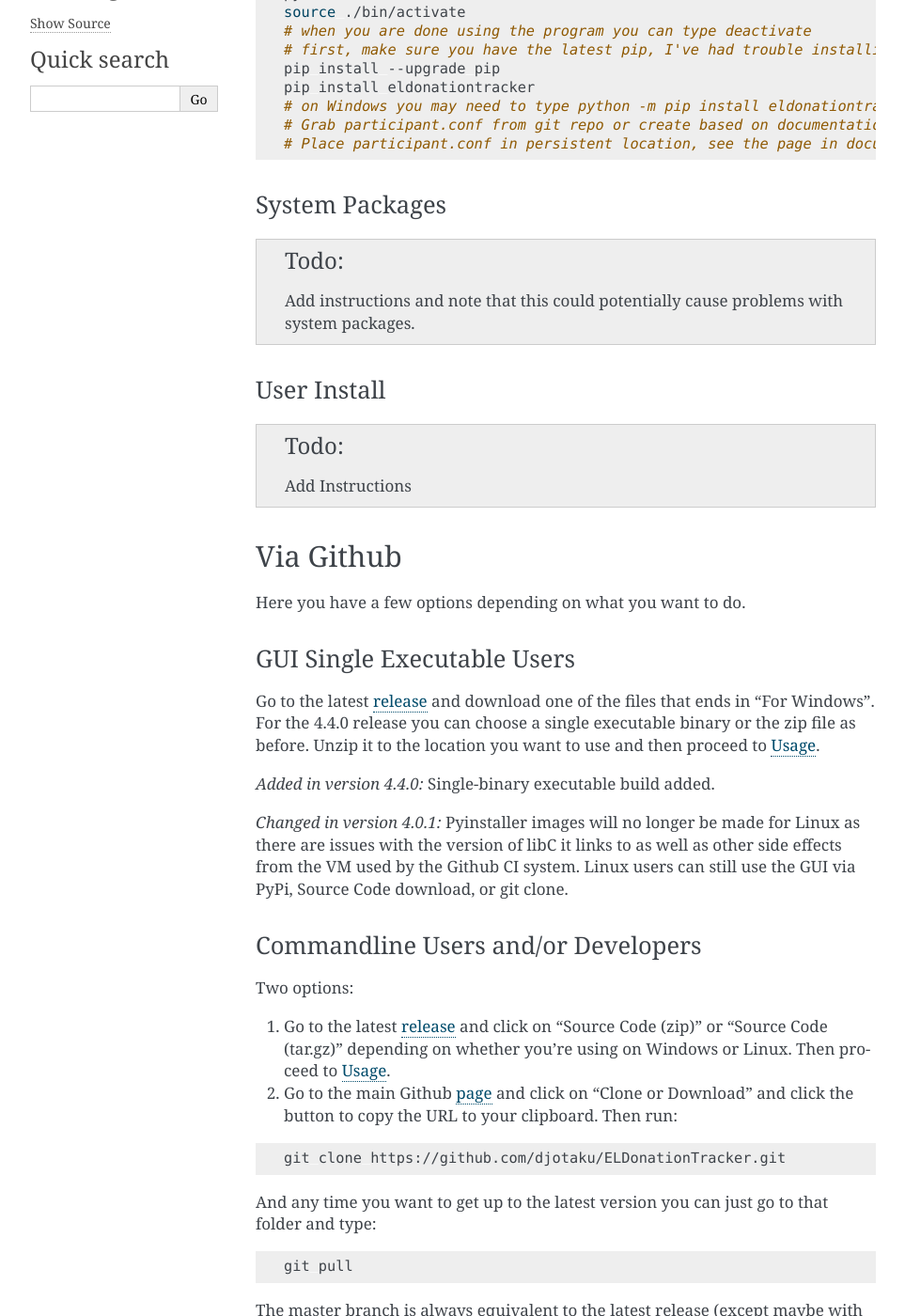
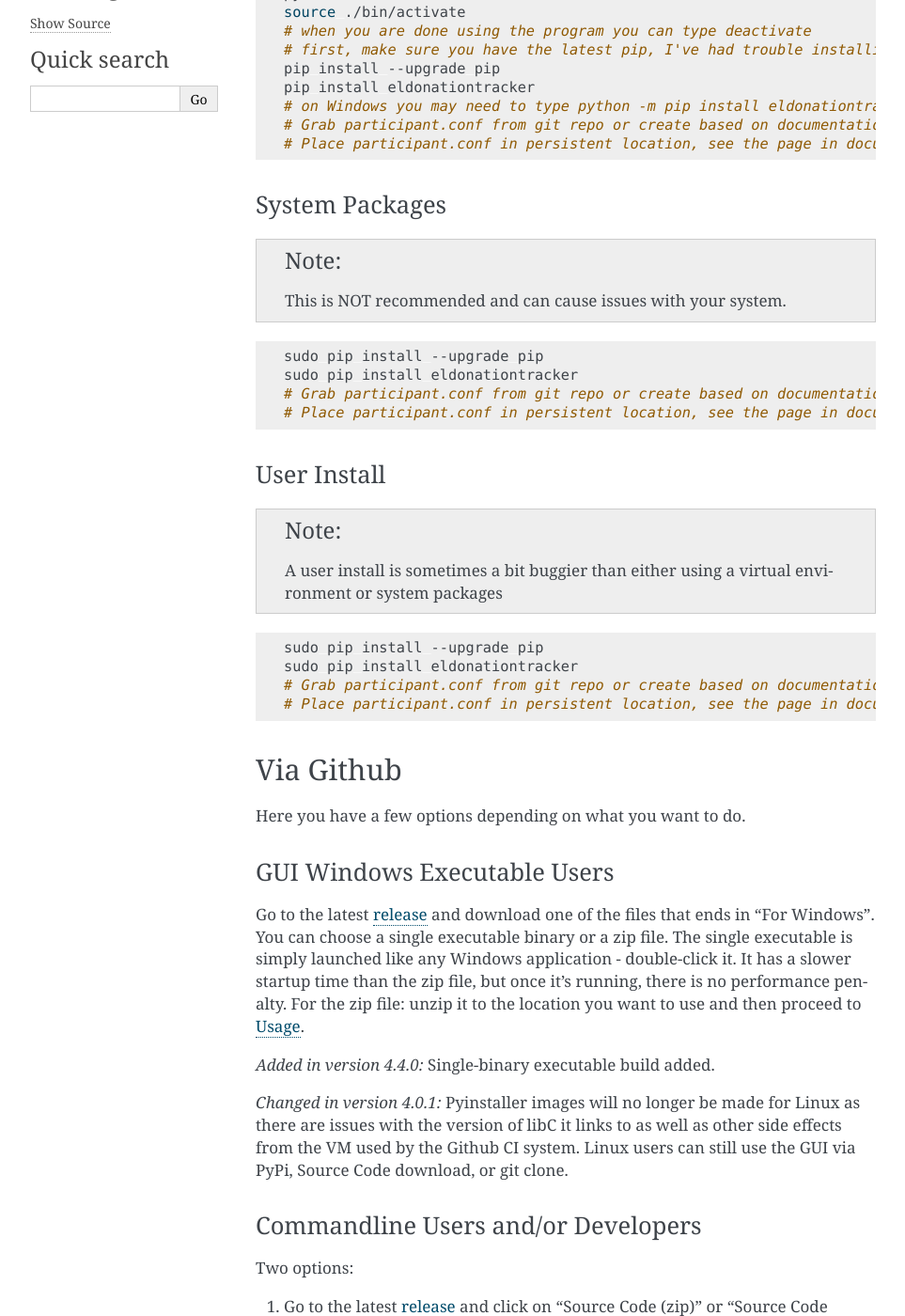
Before and after one commit to djotaku/ELDonationTracker, a Sphinx documentation site: the page built from docs/installation.rst, in a window 1280 px wide and 1400 px high, scrolled down 367 px. Shown: the whole window at 94% size, without its empty margins (148-1111 px from the left). Built offline with Sphinx 7.4.7, drawn with Linux system fonts in a browser that asks for light colours; some of the changed text lies outside the part shown.

Commit message:
:blue_book: Updated documentation for 5.0
Ensured documentation matched changes for 5.0. Also corrected a few typos and grammar issues.

```diff
--- a/docs/index.rst
+++ b/docs/index.rst
@@ -39,6 +40,7 @@
    modules/gui
    modules/ipc
    modules/team
+   modules/team_participant
    modules/utils/update_available
 
 
--- a/docs/installation.rst
+++ b/docs/installation.rst
@@ -29,26 +29,40 @@
 System Packages
 ---------------
 
-.. todo::
+.. note::
 
-    Add instructions and note that this could potentially cause problems with system packages.
+    This is NOT recommended and can cause issues with your system.
+
+.. code-block:: Bash
+
+    sudo pip install --upgrade pip
+    sudo pip install eldonationtracker
+    # Grab participant.conf from git repo or create based on documentation
+    # Place participant.conf in persistent location, see the page in documentation
 
 User Install
 ------------
 
-.. todo::
+.. note::
 
-    Add Instructions
+    A user install is sometimes a bit buggier than either using a virtual environment or system packages
+
+.. code-block:: Bash
+
+    sudo pip install --upgrade pip
+    sudo pip install eldonationtracker
+    # Grab participant.conf from git repo or create based on documentation
+    # Place participant.conf in persistent location, see the page in documentation
 
 Via Github
 ^^^^^^^^^^
 
 Here you have a few options depending on what you want to do.
 
-GUI Single Executable Users
----------------------------
+GUI Windows Executable Users
+----------------------------
 
-Go to the latest release_ and download one of the files that ends in "For Windows". For the 4.4.0 release you can choose a single executable binary or the zip file as before. Unzip it to the location you want to use and then proceed to :doc:`usage`.
+Go to the latest release_ and download one of the files that ends in "For Windows". You can choose a single executable binary or a zip file. The single executable is simply launched like any Windows application - double-click it. It has a slower startup time than the zip file, but once it's running, there is no performance penalty. For the zip file: unzip it to the location you want to use and then proceed to :doc:`usage`.
 
 .. versionadded:: 4.4.0
     Single-binary executable build added.
```
Also changed, not shown: other parts of docs/index.rst (+1 -0 lines), docs/modules/call_about.rst (added, +8 -0 lines), docs/modules/team_participant.rst (added, +8 -0 lines), docs/participant_conf.rst (+16 -2 lines), docs/usage.rst (+32 -13 lines).
